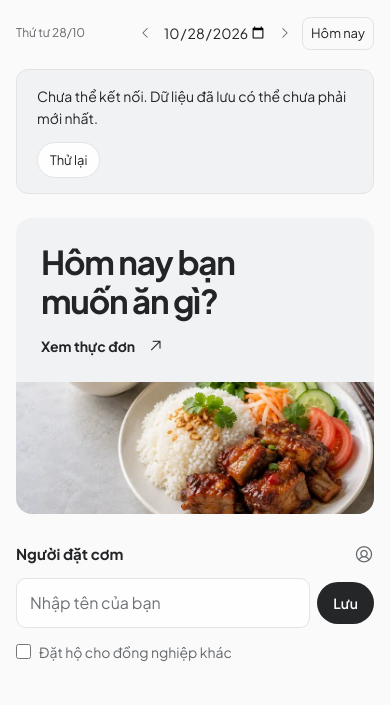
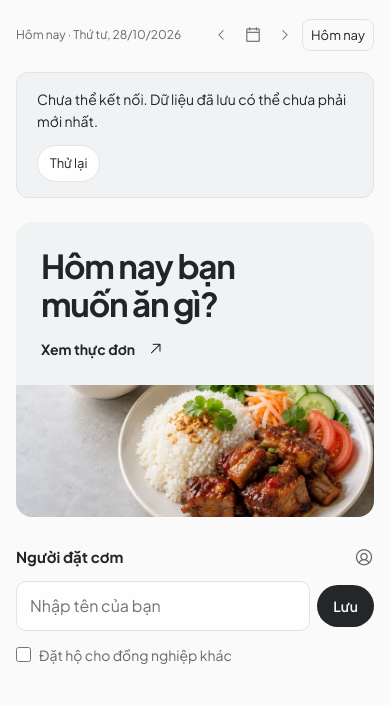
Before and after one commit to huongtran0503/com-trua-van-phong, a website: page public/index.html in a window 390 px wide. Shown: the part 126-831 px from the top of the page. Drawn offline with Linux system fonts and the light colour scheme; no server answers.

Commit message:
fix(ui): Vietnamese date format (Thứ Tư, 28/10/2026); calendar button opens the native picker
The native date input renders in the browser locale (10/28/2026 on en-US), so the
toolbar now shows the formatted date itself and the input sits behind a calendar icon.

Co-Authored-By: Claude Opus 5.5 <noreply@anthropic.com>

```diff
--- a/public/app.js
+++ b/public/app.js
@@ -38,6 +38,12 @@
   function prettyDate(iso) {
     const d = new Date(iso + "T12:00:00Z");
     return `${WEEKDAY[d.getUTCDay()]} ${String(d.getUTCDate()).padStart(2, "0")}/${String(d.getUTCMonth() + 1).padStart(2, "0")}`;
+  }
+  // Native date inputs follow the browser locale (10/28/2026 on en-US), so show dd/mm/yyyy ourselves.
+  function fullDate(iso) {
+    const [y, m, d] = iso.split("-");
+    const weekday = WEEKDAY[new Date(iso + "T12:00:00Z").getUTCDay()];
+    return `${weekday.charAt(0).toUpperCase() + weekday.slice(1)}, ${d}/${m}/${y}`;
   }
   const cleanName = (s) => (s || "").trim().replace(/\s+/g, " ");
 
@@ -309,7 +315,7 @@
     $("dateInput").value = date;
     const isToday = date === todayVN();
     $("todayBtn").setAttribute("aria-pressed", String(isToday));
-    $("pageDateLabel").textContent = prettyDate(date);
+    $("pageDateLabel").textContent = (isToday ? "Hôm nay · " : "") + fullDate(date);
     const notice = $("globalNotice"); notice.hidden = !loadFailed;
     if (loadFailed && !notice.childElementCount) {
       const text = document.createElement("span"); text.textContent = "Chưa thể kết nối. Dữ liệu đã lưu có thể chưa phải mới nhất.";
@@ -852,6 +858,7 @@
   }
 
   $("dateInput").addEventListener("change", (e) => gotoDate(e.target.value));
+  $("dateInput").addEventListener("click", (e) => { try { e.target.showPicker(); } catch {} });
   $("prevDay").addEventListener("click", () => gotoDate(shiftDate(date, -1)));
   $("nextDay").addEventListener("click", () => gotoDate(shiftDate(date, 1)));
   $("todayBtn").addEventListener("click", () => gotoDate(todayVN()));
--- a/public/index.html
+++ b/public/index.html
@@ -42,10 +42,10 @@
   </header>
   <main class="content-wrapper" id="mainContent">
     <div class="page-toolbar">
-      <div class="toolbar-date"><i class="ph ph-calendar-blank" aria-hidden="true"></i><span id="pageDateLabel">Bữa trưa văn phòng</span></div>
+      <div class="toolbar-date"><span id="pageDateLabel"></span></div>
       <div class="date-navigator">
         <button type="button" class="nav-arrow" id="prevDay" title="Hôm trước" aria-label="Hôm trước"><i class="ph ph-caret-left" aria-hidden="true"></i></button>
-        <input type="date" id="dateInput" aria-label="Chọn ngày">
+        <label class="date-picker-btn" title="Chọn ngày"><i class="ph ph-calendar-blank" aria-hidden="true"></i><input type="date" id="dateInput" aria-label="Chọn ngày"></label>
         <button type="button" class="nav-arrow" id="nextDay" title="Hôm sau" aria-label="Hôm sau"><i class="ph ph-caret-right" aria-hidden="true"></i></button>
         <button type="button" class="pill-btn-sm" id="todayBtn">Hôm nay</button>
       </div>
--- a/public/style.css
+++ b/public/style.css
@@ -63,7 +63,11 @@ img { display:block; max-width:100%; object-fit:cover; }
 .toolbar-date { display:flex; align-items:center; gap:9px; color:var(--text-muted); font-size:13px; }
 .toolbar-date .ph { font-size:17px; }
 .date-navigator { display:flex; align-items:center; gap:2px; }
-.date-navigator input { width:135px; font-size:14px; padding:6px 8px; background:transparent; border:0; }
+.date-picker-btn { position:relative; display:inline-grid; place-items:center; width:36px; height:36px; border-radius:50%; color:var(--text-muted); cursor:pointer; }
+.date-picker-btn:hover { background:var(--surface-subtle); color:var(--text-main); }
+.date-picker-btn .ph { font-size:18px; }
+.date-picker-btn input { position:absolute; inset:0; width:100%; height:100%; padding:0; border:0; opacity:0; cursor:pointer; }
+.date-picker-btn:focus-within { outline:2px solid var(--accent); outline-offset:2px; }
 .nav-arrow { width:28px; height:32px; }
 .nav-arrow .ph { font-size:14px; }
 .pill-btn-sm { margin-left:9px; padding:6px 12px; border:1px solid var(--border); border-radius:8px; font-size:13px; }
@@ -234,8 +238,6 @@ img { display:block; max-width:100%; object-fit:cover; }
   .segment-badge { font-size:12px; min-width:18px; padding:0 5px; }
   .page-toolbar { padding:19px 0; }
   .toolbar-date { font-size:12px; gap:6px; }
-  .toolbar-date .ph { display:none; }
-  .date-navigator input { width:112px; font-size:14px; padding:4px; }
   .input-with-action input,.expandable-input input,.clean-input,.clean-textarea,.search-field input { font-size:16px; }
   .date-navigator .nav-arrow { width:23px; }
   .pill-btn-sm { font-size:13px; padding:5px 8px; margin-left:4px; }
@@ -282,7 +284,7 @@ img { display:block; max-width:100%; object-fit:cover; }
   .hero-copy h1 { font-size:33px; }
   .hero-photo { height:132px; }
   .hero-photo img { object-position:50% 58%; }
-  .toolbar-date { max-width:110px; line-height:1.5; }
+  .toolbar-date { min-width:0; line-height:1.4; }
   .segment-tab { gap:6px; padding:0 3px; }
   .segment-tab .ph { font-size:17px; }
   .dishes-choice-grid { gap:9px; }
@@ -291,12 +293,12 @@ img { display:block; max-width:100%; object-fit:cover; }
   #viewAllOrdersBtn { margin-left:0; width:100%; justify-content:flex-start; margin-top:6px; }
 }
 @media (pointer:coarse) {
-  .circle-btn,.circle-btn-sm { width:44px; height:44px; }
+  .circle-btn,.circle-btn-sm,.date-picker-btn { width:44px; height:44px; }
   .nav-arrow { position:relative; height:44px; }
   .nav-arrow::after { content:''; position:absolute; inset:0 -8px; }
   .pill-btn-sm,.btn-solid-sm,.btn-sm,.btn-subtle,.btn-danger-subtle,.tag-pill,.menu-dish-action,.text-link-btn,.hero-link { min-height:44px; }
   .seg-item span { display:flex; align-items:center; justify-content:center; min-height:44px; }
-  .clean-checkbox,.date-navigator input { min-height:44px; }
+  .clean-checkbox { min-height:44px; }
   .clean-checkbox input { width:20px; height:20px; }
 }
 @media (prefers-reduced-motion:reduce) {
```
